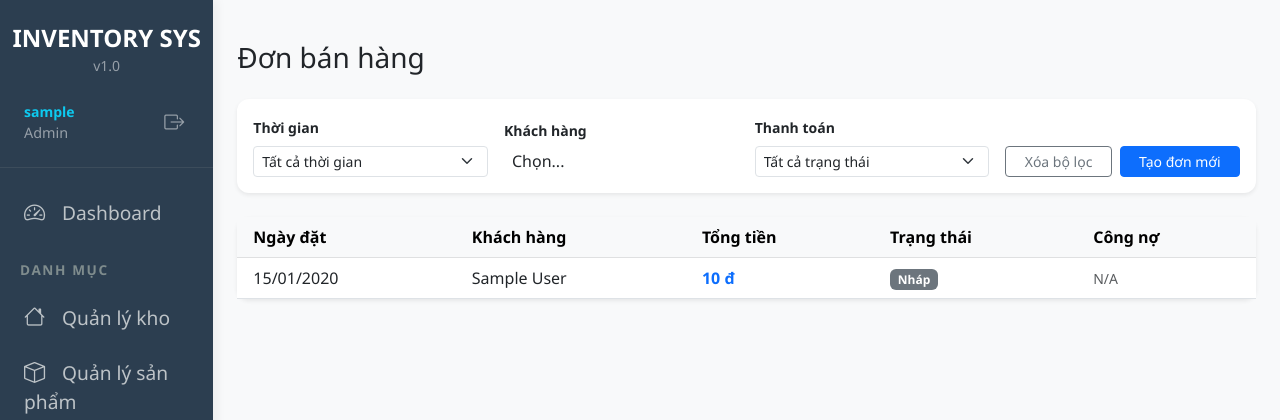
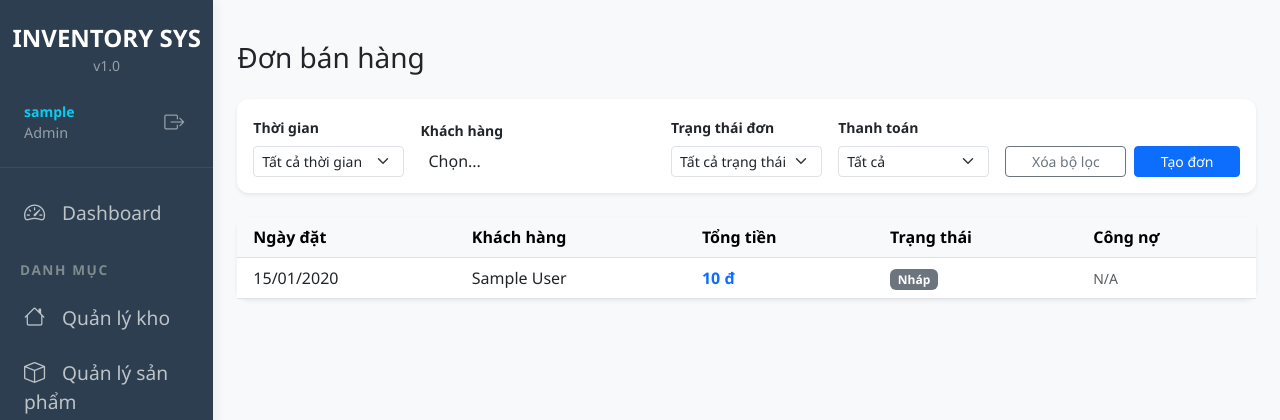
Before and after one commit to tinhduong/inventory_system, a Django app: page /orders/sales/ in a window 1280 px wide. Shown: the top 420 px of the page. Run offline with Django 5.2, Linux system fonts and the light colour scheme; a user stored in the database is signed in; tables that the repository leaves empty hold one stand-in row (values such as "Sample post"); some libraries are stand-ins or nearby versions.

Commit message:
Orders: Add order status filter to Sales and Purchase lists

```diff
--- a/orders/views.py
+++ b/orders/views.py
@@ -79,6 +79,11 @@ class SalesListView(LoginRequiredMixin, ListView):
         if customer_id:
             queryset = queryset.filter(customer_id=customer_id)
 
+        # 4. Filter by Order Status
+        status = self.request.GET.get('status')
+        if status:
+            queryset = queryset.filter(status=status)
+
         return queryset
 
     def get_context_data(self, **kwargs):
@@ -86,6 +91,8 @@ class SalesListView(LoginRequiredMixin, ListView):
         context['payment_status'] = self.request.GET.get('payment_status', 'all')
         context['current_period'] = self.request.GET.get('period', 'all')
         context['current_customer'] = self.request.GET.get('customer', '')
+        context['current_status'] = self.request.GET.get('status', '')
+        context['order_statuses'] = OrderStatus.choices
         context['customers'] = Customer.objects.all().order_by('name')
         return context
 
@@ -224,6 +231,11 @@ class PurchaseListView(LoginRequiredMixin, ListView):
         if supplier_id:
             queryset = queryset.filter(supplier_id=supplier_id)
 
+        # 4. Filter by Order Status
+        status = self.request.GET.get('status')
+        if status:
+            queryset = queryset.filter(status=status)
+
         return queryset
 
     def get_context_data(self, **kwargs):
@@ -231,7 +243,10 @@ class PurchaseListView(LoginRequiredMixin, ListView):
         context['payment_status'] = self.request.GET.get('payment_status', 'all')
         context['current_period'] = self.request.GET.get('period', 'all')
         context['current_supplier'] = self.request.GET.get('supplier', '')
-        context['suppliers'] = Customer.objects.all().order_by('name')
+        context['current_status'] = self.request.GET.get('status', '')
+        context['order_statuses'] = OrderStatus.choices
+        from accounts.models import Supplier
+        context['suppliers'] = Supplier.objects.all().order_by('name')
         return context
 
 class PurchaseDetailView(LoginRequiredMixin, DetailView):
--- a/templates/orders/sales_list.html
+++ b/templates/orders/sales_list.html
@@ -8,7 +8,7 @@
 <div class="card shadow-sm mb-4">
     <div class="card-body p-3">
         <form method="GET" class="row g-3 align-items-end">
-            <div class="col-md-3">
+            <div class="col-md-2">
                 <label class="form-label small fw-bold">Thời gian</label>
                 <select name="period" class="form-select form-select-sm" onchange="this.form.submit()">
                     <option value="all" {% if current_period == 'all' %}selected{% endif %}>Tất cả thời gian</option>
@@ -23,23 +23,32 @@
             </div>
             <div class="col-md-3">
                 <label class="form-label small fw-bold">Khách hàng</label>
-                <select name="customer" class="form-select form-select-sm search-select" onchange="this.form.submit()" style="min-width: 300px;">
+                <select name="customer" class="form-select form-select-sm search-select" onchange="this.form.submit()">
                     <option value="">Tất cả khách hàng</option>
                     {% for c in customers %}
                     <option value="{{ c.pk }}" {% if current_customer == c.pk|stringformat:"s" %}selected{% endif %}>{{ c.name }}</option>
                     {% endfor %}
                 </select>
             </div>
-            <div class="col-md-3">
+            <div class="col-md-2">
+                <label class="form-label small fw-bold">Trạng thái đơn</label>
+                <select name="status" class="form-select form-select-sm" onchange="this.form.submit()">
+                    <option value="">Tất cả trạng thái</option>
+                    {% for status_val, status_label in order_statuses %}
+                    <option value="{{ status_val }}" {% if current_status == status_val %}selected{% endif %}>{{ status_label }}</option>
+                    {% endfor %}
+                </select>
+            </div>
+            <div class="col-md-2">
                 <label class="form-label small fw-bold">Thanh toán</label>
                 <select name="payment_status" class="form-select form-select-sm" onchange="this.form.submit()">
-                    <option value="all" {% if payment_status == 'all' %}selected{% endif %}>Tất cả trạng thái</option>
-                    <option value="unpaid" {% if payment_status == 'unpaid' %}selected{% endif %}>Chưa hoàn tất thanh toán</option>
+                    <option value="all" {% if payment_status == 'all' %}selected{% endif %}>Tất cả</option>
+                    <option value="unpaid" {% if payment_status == 'unpaid' %}selected{% endif %}>Chưa xong</option>
                 </select>
             </div>
             <div class="col-md-3 text-end d-flex gap-2">
                 <a href="?" class="btn btn-sm btn-outline-secondary flex-grow-1">Xóa bộ lọc</a>
-                <a href="{% url 'orders:sales-create' %}" class="btn btn-sm btn-primary flex-grow-1">Tạo đơn mới</a>
+                <a href="{% url 'orders:sales-create' %}" class="btn btn-sm btn-primary flex-grow-1">Tạo đơn</a>
             </div>
         </form>
     </div>
```
Also changed, not shown: templates/orders/purchase_list.html (+15 -6 lines).
